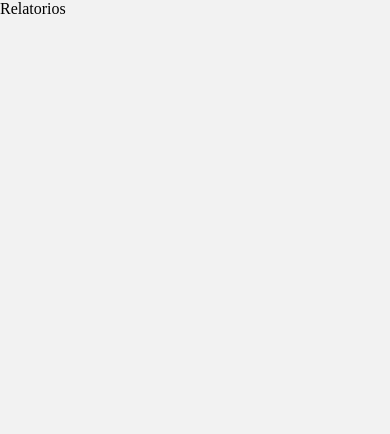
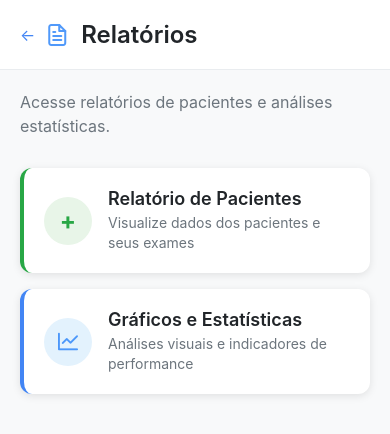
Before and after one commit to lucaslandgraf/APPCRUD, a React Native app in the folder react-native-app/: screen /Relatorios in a window 390 px wide. Shown: the top 434 px of the page. Built offline with nearby package versions, Linux system fonts and the light colour scheme.

Commit message:
Tela dos Relatórios

```diff
--- a/react-native-app/App.js
+++ b/react-native-app/App.js
@@ -15,9 +15,12 @@ import Exames from './src/pages/MainTabs/Exames/Exame';
 import Alunos from './src/pages/MainTabs/Alunos/Alunos';
 import Agendamentos from './src/pages/MainTabs/Agendamentos/Agendamentos';
 import Relatorios from './src/pages/MainTabs/Relatorios/Relatorios';
+import RelatorioPaciente from './src/pages/MainTabs/Relatorios/RelatorioPaciente'
+import GraficoRelatorio from './src/pages/MainTabs/Relatorios/GraficoRelatorio';
 import CadastroPacientes from './src/pages/MainTabs/Paciente/CadastroPaciente';
 import ListaPacientes from './src/pages/MainTabs/Paciente/ListagemPacientes';
 import EditarPaciente from './src/pages/MainTabs/Paciente/EdicaoPaciente';
+
 
 const Stack = createNativeStackNavigator();
 const Tab = createBottomTabNavigator();
@@ -78,6 +81,8 @@ export default function App() {
         <Stack.Screen name="Alunos" component={Alunos}/>
         <Stack.Screen name="Agendamentos" component={Agendamentos}/>
         <Stack.Screen name="Relatorios" component={Relatorios}/>
+        <Stack.Screen name="RelatorioPaciente" component={RelatorioPaciente}/>
+        <Stack.Screen name="GraficoRelatorio" component={GraficoRelatorio}/>
         <Stack.Screen name="Funcionalidades" component={Funcionalidades}/>
         <Stack.Screen name="Inicio" component={Home}/>
       </Stack.Navigator>
--- a/react-native-app/src/pages/MainTabs/Home/Home.js
+++ b/react-native-app/src/pages/MainTabs/Home/Home.js
@@ -26,7 +26,7 @@ export default function Home({ navigation }) {
 
         <View style={Estilo.containerBotoes}>
 
-          <TouchableOpacity style={Estilo.button}>
+          <TouchableOpacity style={Estilo.button} onPress={ () => navigation.navigate('Pacientes')}>
             <View style={Estilo.icon}>
               <Feather name="user-plus" size={25} color="rgba(36, 128, 249, 0.8)" />
             </View>
@@ -36,7 +36,7 @@ export default function Home({ navigation }) {
             </View>
           </TouchableOpacity>
 
-          <TouchableOpacity style={Estilo.button}>
+          <TouchableOpacity style={Estilo.button} onPress={ () => navigation.navigate('Agendamentos')}>
             <View style={Estilo.icon}>
               <Feather name="calendar" size={25} color="rgba(36, 128, 249, 0.8)" />
             </View>
@@ -46,7 +46,7 @@ export default function Home({ navigation }) {
             </View>
           </TouchableOpacity>
 
-          <TouchableOpacity style={Estilo.button}>
+          <TouchableOpacity style={Estilo.button} onPress={ () => navigation.navigate('Exames')}>
             <View style={Estilo.icon}>
               <Feather name="activity" size={25} color="rgba(36, 128, 249, 0.8)" />
             </View>
@@ -65,7 +65,7 @@ export default function Home({ navigation }) {
 const Estilo = StyleSheet.create({
   container: {
     flex: 1,
-    backgroundColor: '#fff',
+    backgroundColor: '#f0f4f7',
   },
   title: {
     fontSize: 18,
--- /dev/null
+++ b/react-native-app/src/pages/MainTabs/Relatorios/GraficoRelatorio.js
@@ -0,0 +1,64 @@
+import React from 'react';
+import {SafeAreaView, View, Text, TouchableOpacity, StyleSheet, StatusBar,} from 'react-native';
+
+
+export default function GraficoRelatorio({ navigation }) {
+  const handleGoBack = () => {
+    navigation.goBack();
+  };
+
+  return (
+    <SafeAreaView style={Estilo.container}>
+      <StatusBar barStyle="dark-content" backgroundColor="#ffffff" />
+
+      {/* Header */}
+      <View style={Estilo.header}>
+        <TouchableOpacity onPress={handleGoBack} style={Estilo.backButton}>
+          <Text style={Estilo.backButtonText}>←</Text>
+        </TouchableOpacity>
+        <Text style={Estilo.headerTitle}>Gráficos e Estatísticas</Text>
+      </View>
+
+      {/* conteúdo dos gráficos */}
+      <View style={Estilo.content}>
+        <Text>Conteúdo dos gráficos e estatísticas aqui.</Text>
+      </View>
+    </SafeAreaView>
+  );
+}
+
+const Estilo = StyleSheet.create({
+  container: {
+    flex: 1,
+    backgroundColor: '#f8f9fa',
+  },
+
+  header: {
+    backgroundColor: '#ffffff',
+    flexDirection: 'row',
+    alignItems: 'center',
+    paddingHorizontal: 20,
+    paddingVertical: 20,
+    borderBottomWidth: 1,
+    borderBottomColor: '#e9ecef',
+  },
+  backButton: {
+    marginRight: 10,
+  },
+  backButtonText: {
+    fontSize: 16,
+    color: '#4285f4',
+  },
+  headerTitle: {
+    fontSize: 24,
+    fontWeight: '600',
+    color: '#212529',
+  },
+
+  content: {
+    flex: 1,
+    justifyContent: 'center',
+    alignItems: 'center',
+    padding: 20,
+  },
+});
--- /dev/null
+++ b/react-native-app/src/pages/MainTabs/Relatorios/RelatorioPaciente.js
@@ -0,0 +1,62 @@
+import React from 'react';
+import {SafeAreaView, View, Text, TouchableOpacity, StyleSheet, StatusBar,} from 'react-native';
+
+export default function RelatorioPaciente({ navigation }) {
+  const handleGoBack = () => {
+    navigation.goBack();
+  };
+
+  return (
+    <SafeAreaView style={Estilo.container}>
+      <StatusBar barStyle="dark-content" backgroundColor="#ffffff" />
+
+      {/* Header */}
+      <View style={Estilo.header}>
+        <TouchableOpacity onPress={handleGoBack} style={Estilo.backButton}>
+          <Text style={Estilo.backButtonText}>←</Text>
+        </TouchableOpacity>
+        <Text style={Estilo.headerTitle}>Relatório de Pacientes</Text>
+      </View>
+
+      {/* conteúdo  dos gráficos */}
+      <View style={Estilo.content}>
+        <Text>Conteúdo dos relatórios aqui</Text>
+      </View>
+    </SafeAreaView>
+  );
+}
+
+const Estilo = StyleSheet.create({
+  container: {
+    flex: 1,
+    backgroundColor: '#f8f9fa',
+  },
+
+  header: {
+    backgroundColor: '#ffffff',
+    flexDirection: 'row',
+    alignItems: 'center',
+    paddingHorizontal: 20,
+    paddingVertical: 20,
+    borderBottomWidth: 1,
+    borderBottomColor: '#e9ecef',
+  },
+  backButton: {
+    marginRight: 10,
+  },
+  backButtonText: {
+    fontSize: 16,
+    color: '#4285f4',
+  },
+  headerTitle: {
+    fontSize: 24,
+    fontWeight: '600',
+    color: '#212529',
+  },
+  content: {
+    flex: 1,
+    justifyContent: 'center',
+    alignItems: 'center',
+    padding: 20,
+  },
+});
--- a/react-native-app/src/pages/MainTabs/Relatorios/Relatorios.js
+++ b/react-native-app/src/pages/MainTabs/Relatorios/Relatorios.js
@@ -1,8 +1,181 @@
-import { View } from "react-native";
+import React from 'react';
+import {SafeAreaView, View, Text, TouchableOpacity, ScrollView, StyleSheet, StatusBar,} from 'react-native';
+import { Octicons, Feather } from "@expo/vector-icons";
 
+export default function Paciente({ navigation }) {
+  const handleAddPatient = () => {
+    navigation.navigate('RelatorioPaciente');
+  };
 
-export default function Relatorios() {
-    return(
-        <View>Relatorios</View>
-    )
+  const handleEditPatient = () => {
+    navigation.navigate('GraficoRelatorio');
+  };
+
+  const handleGoBack = () => {
+    navigation.goBack();
+  };
+
+  return (
+    <SafeAreaView style={Estilo.container}>
+      <StatusBar barStyle="dark-content" backgroundColor="#ffffff" />
+
+      {/* Header */}
+      <View style={Estilo.header}>
+        <TouchableOpacity onPress={handleGoBack} style={Estilo.backButton}>
+          <Text style={Estilo.backButtonText}>←</Text>
+        </TouchableOpacity>
+        <Feather style={Estilo.headerIcon} name="file-text" size={27} color="rgba(36, 128, 249, 0.8)" />
+        <Text style={Estilo.headerTitle}>Relatórios</Text>
+      </View>
+
+      {/* Content */}
+      <ScrollView style={Estilo.content}>
+        {/* Description */}
+        <Text style={Estilo.description}>
+          Acesse relatórios de pacientes e análises estatísticas.
+        </Text>
+
+        {/* Add Patient Card */}
+        <TouchableOpacity style={Estilo.addCard} onPress={handleAddPatient}>
+          <View style={Estilo.addIconContainer}>
+            <Text style={Estilo.addIcon}>+</Text>
+          </View>
+          <View style={Estilo.cardText}>
+            <Text style={Estilo.cardTitle}>Relatório de Pacientes</Text>
+            <Text style={Estilo.cardSubtitle}>Visualize dados dos pacientes e seus exames</Text>
+          </View>
+        </TouchableOpacity>
+
+        {/* Edit Patient Card */}
+        <TouchableOpacity style={Estilo.editCard} onPress={handleEditPatient}>
+      <View style={Estilo.editIconContainer}>
+        <Octicons style={Estilo.editIcon} name="graph" size={27} color="rgba(36, 128, 249, 0.8)" />
+      </View>
+      <View style={Estilo.cardText}>
+        <Text style={Estilo.cardTitle}>Gráficos e Estatísticas</Text>
+        <Text style={Estilo.cardSubtitle}>Análises visuais e indicadores de performance</Text>
+      </View>
+    </TouchableOpacity>
+      </ScrollView>
+    </SafeAreaView>
+  );
 }
+
+const Estilo = StyleSheet.create({
+  container: {
+    flex: 1,
+    backgroundColor: '#f8f9fa',
+  },
+
+  // Header Styles
+  header: {
+    backgroundColor: '#ffffff',
+    flexDirection: 'row',
+    alignItems: 'center',
+    paddingHorizontal: 20,
+    paddingVertical: 20,
+    borderBottomWidth: 1,
+    borderBottomColor: '#e9ecef',
+  },
+  backButton: {
+    marginRight: 10,
+  },
+  backButtonText: {
+    fontSize: 16,
+    color: '#4285f4',
+  },
+  headerIcon: {
+    fontSize: 24,
+    marginRight: 12,
+  },
+  headerTitle: {
+    fontSize: 24,
+    fontWeight: '600',
+    color: '#212529',
+  },
+
+  content: {
+    flex: 1,
+    paddingHorizontal: 20,
+  },
+  description: {
+    fontSize: 16,
+    color: '#6c757d',
+    lineHeight: 24,
+    marginTop: 20,
+    marginBottom: 30,
+  },
+
+  addCard: {
+    backgroundColor: '#ffffff',
+    borderRadius: 12,
+    padding: 20,
+    marginBottom: 16,
+    flexDirection: 'row',
+    alignItems: 'center',
+    borderLeftWidth: 4,
+    borderLeftColor: '#28a745',
+    shadowColor: '#000',
+    shadowOffset: { width: 0, height: 2 },
+    shadowOpacity: 0.1,
+    shadowRadius: 8,
+    elevation: 3,
+  },
+  editCard: {
+    backgroundColor: '#ffffff',
+    borderRadius: 12,
+    padding: 20,
+    marginBottom: 16,
+    flexDirection: 'row',
+    alignItems: 'center',
+    borderLeftWidth: 4,
+    borderLeftColor: '#4285f4',
+    shadowColor: '#000',
+    shadowOffset: { width: 0, height: 2 },
+    shadowOpacity: 0.1,
+    shadowRadius: 8,
+    elevation: 3,
+  },
+
+  addIconContainer: {
+    width: 48,
+    height: 48,
+    borderRadius: 24,
+    backgroundColor: '#e8f5e8',
+    justifyContent: 'center',
+    alignItems: 'center',
+    marginRight: 16,
+  },
+  editIconContainer: {
+    width: 48,
+    height: 48,
+    borderRadius: 24,
+    backgroundColor: '#e3f2fd',
+    justifyContent: 'center',
+    alignItems: 'center',
+    marginRight: 16,
+  },
+  addIcon: {
+    fontSize: 24,
+    color: '#28a745',
+    fontWeight: 'bold',
+  },
+  editIcon: {
+    fontSize: 20,
+  },
+
+  cardText: {
+    flex: 1,
+  },
+  cardTitle: {
+    fontSize: 18,
+    fontWeight: '600',
+    color: '#212529',
+    marginBottom: 4,
+  },
+  cardSubtitle: {
+    fontSize: 14,
+    color: '#6c757d',
+    lineHeight: 20,
+  },
+});
```
